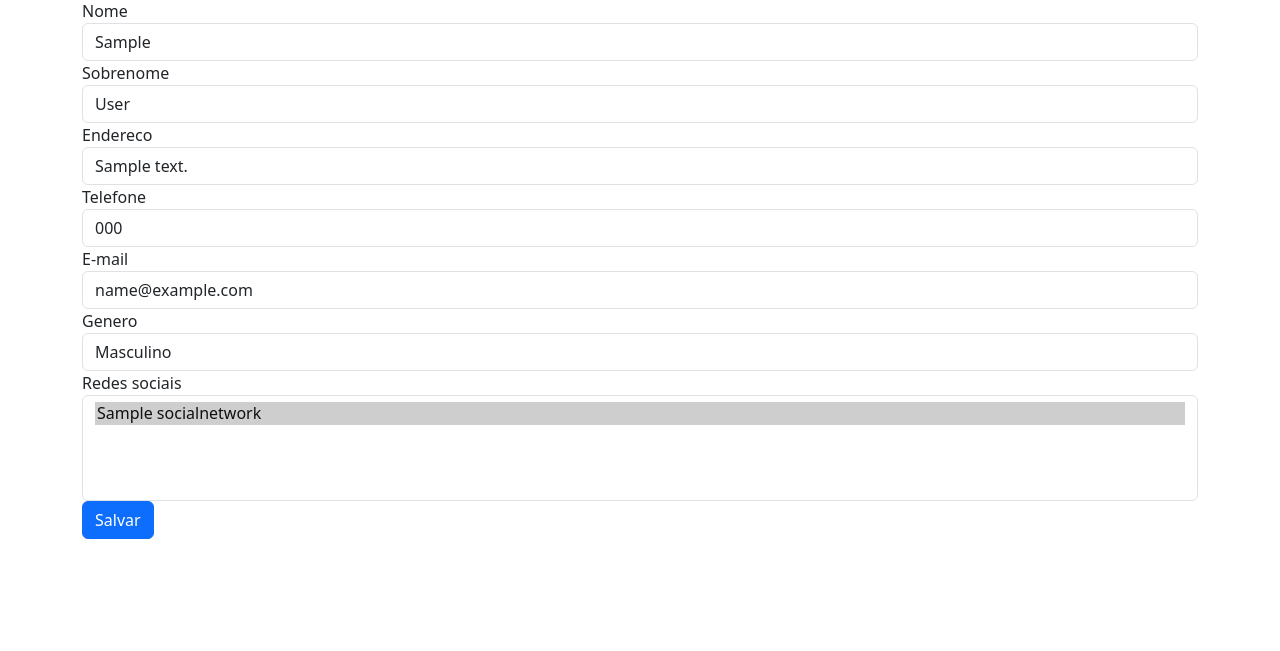
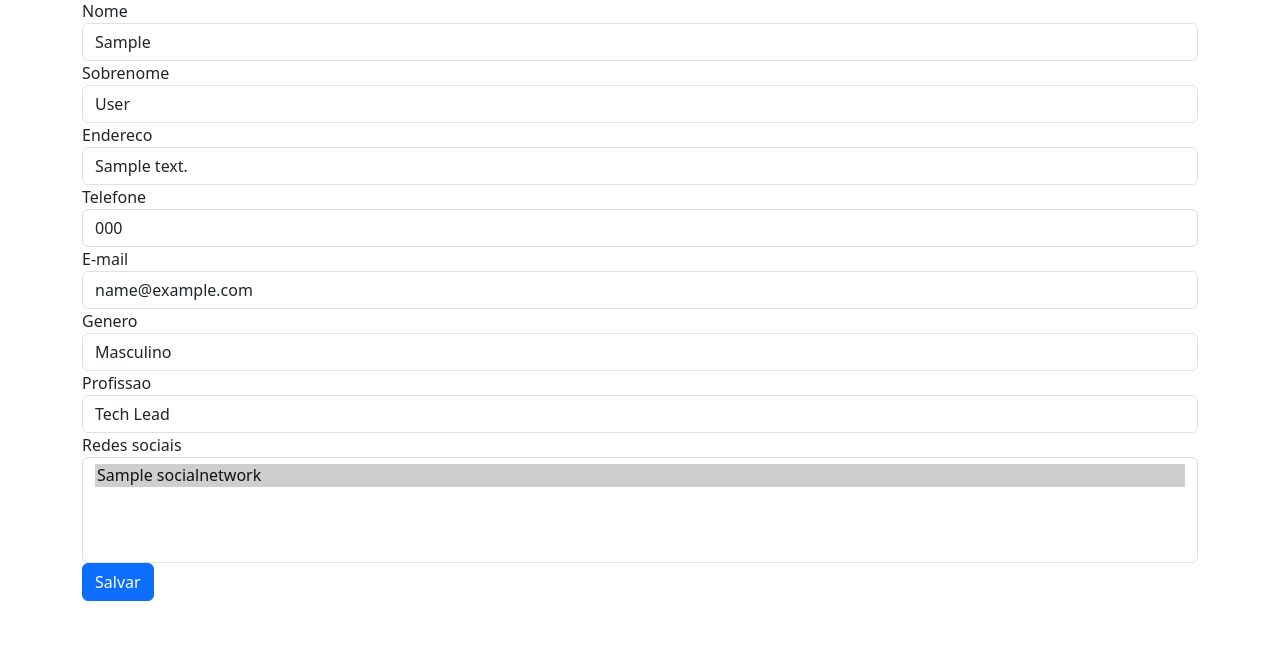
Before and after one commit to anleaes/2022-1-DEV-WEB-16, a Django app: page /clientes/editar/1/ in a window 1280 px wide. Shown: the part 149-800 px from the top of the page. Run offline with Django 3.2, Linux system fonts and the light colour scheme; tables that the repository leaves empty hold one stand-in row (Sample ...); some libraries are stand-ins or nearby versions.

Commit message:
feat: adds job employe field
Teste

```diff
--- a/delgadoapp/apps/clients/models.py
+++ b/delgadoapp/apps/clients/models.py
@@ -16,6 +16,12 @@ class Client(models.Model):
         ('O', 'Outro'),
     )
     gender = models.CharField('Genero', max_length=1, choices=GENDER_CHOICES)
+    JOB_CHOICES = (
+        ('TL', 'Tech Lead'),
+        ('PM', 'Product Manager'),
+        ('ES', 'Engenheiro de Software'),
+    )
+    job = models.CharField('Profissao', max_length=2, choices=JOB_CHOICES)
     client_socialnetwork = models.ManyToManyField(Socialnetwork, through='ClientSocialnetwork', blank=True)
 
     class Meta:
--- a/delgadoapp/templates/clients/add_client.html
+++ b/delgadoapp/templates/clients/add_client.html
@@ -42,6 +42,10 @@
                     {{ form.gender|add_class:"form-control" }}
                 </div>
                 <div class="form-group">
+                    <label for="{{ form.job.id_for_label }}">Profissao</label>
+                    {{ form.job|add_class:"form-control" }}
+                </div>
+                <div class="form-group">
                     <label for="{{ form.client_socialnetwork.id_for_label }}">Redes sociais</label>
                     {{ form.client_socialnetwork|add_class:"form-control" }}
                 </div>
--- a/delgadoapp/templates/clients/list_clients.html
+++ b/delgadoapp/templates/clients/list_clients.html
@@ -27,6 +27,7 @@
                     <th scope="col">Telefone</th>
                     <th scope="col">E-mail</th>
                     <th scope="col">Genero</th>
+                    <th scope="col">Profissao</th>
                     <th scope="col">Redes sociais</th>
                     <th scope="col"></th>
                     <th scope="col"></th>
@@ -43,6 +44,7 @@
                             <td>{{ client.cell_phone }}</td>
                             <td>{{ client.email }}</td>
                             <td>{{ client.gender }}</td>
+                            <td>{{ client.job }}</td>
                             <td>
                                 {% for client_socialnetwork in client_socialnetworks %}
                                     {% if client_socialnetwork.client_id == client.id %}
```
Also changed, not shown: delgadoapp/apps/clients/migrations/0002_client_job.py (added).
